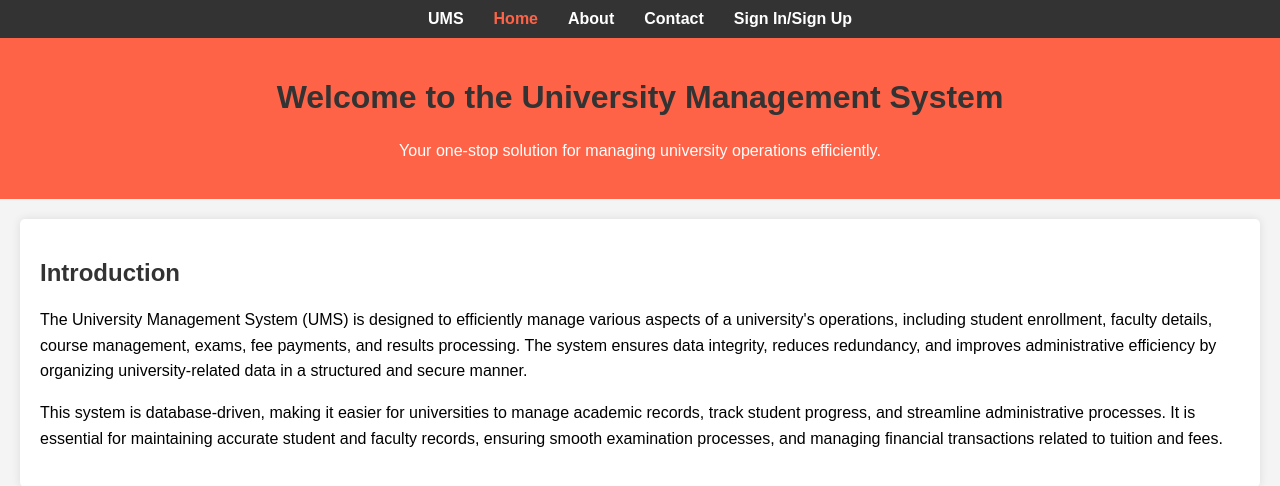
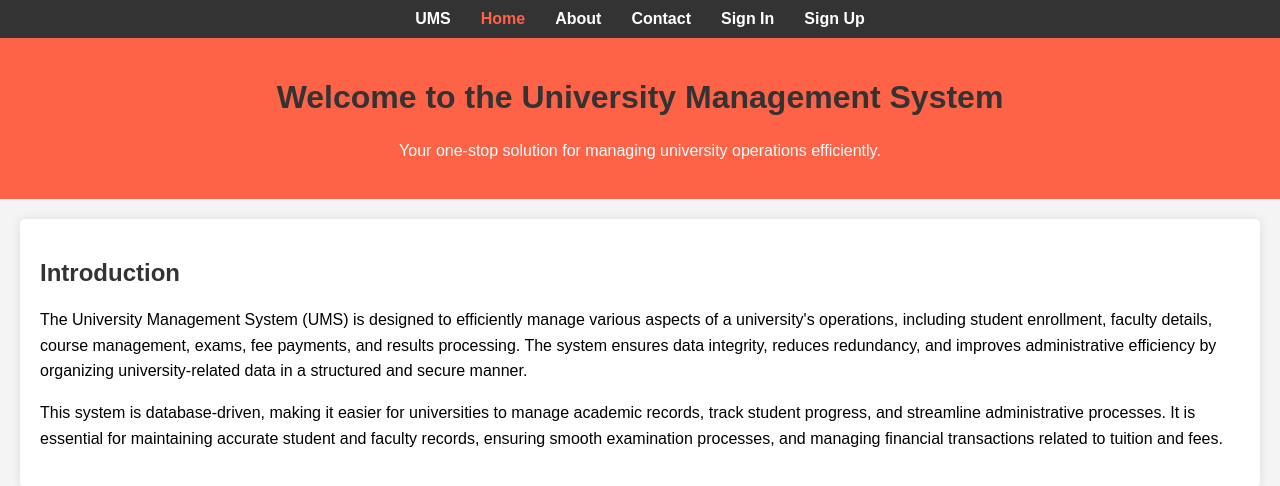
Before and after one commit to miyasajid19/University-Management-System, a Flask app: page / in a window 1280 px wide. Shown: the top 486 px of the page. Run offline with Flask 3, Linux system fonts and the light colour scheme.

Commit message:
home page

```diff
--- a/templates/index.html
+++ b/templates/index.html
@@ -11,11 +11,12 @@
 <body>
     <nav class="nav">
         <ul>
-            <li><a href="#">UMS</a></li>
-            <li><a href="index.html" class="active">Home</a></li>
+            <li><a href="/">UMS</a></li>
+            <li><a href="/" class="active">Home</a></li>
             <li><a href="#">About</a></li>
             <li><a href="#">Contact</a></li>
-            <li><a href="/signin">Sign In/Sign Up</a></li>
+            <li><a href="/signin">Sign In</a></li>
+            <li><a href="/signup">Sign Up</a></li>
         </ul>
     </nav>
 
```
